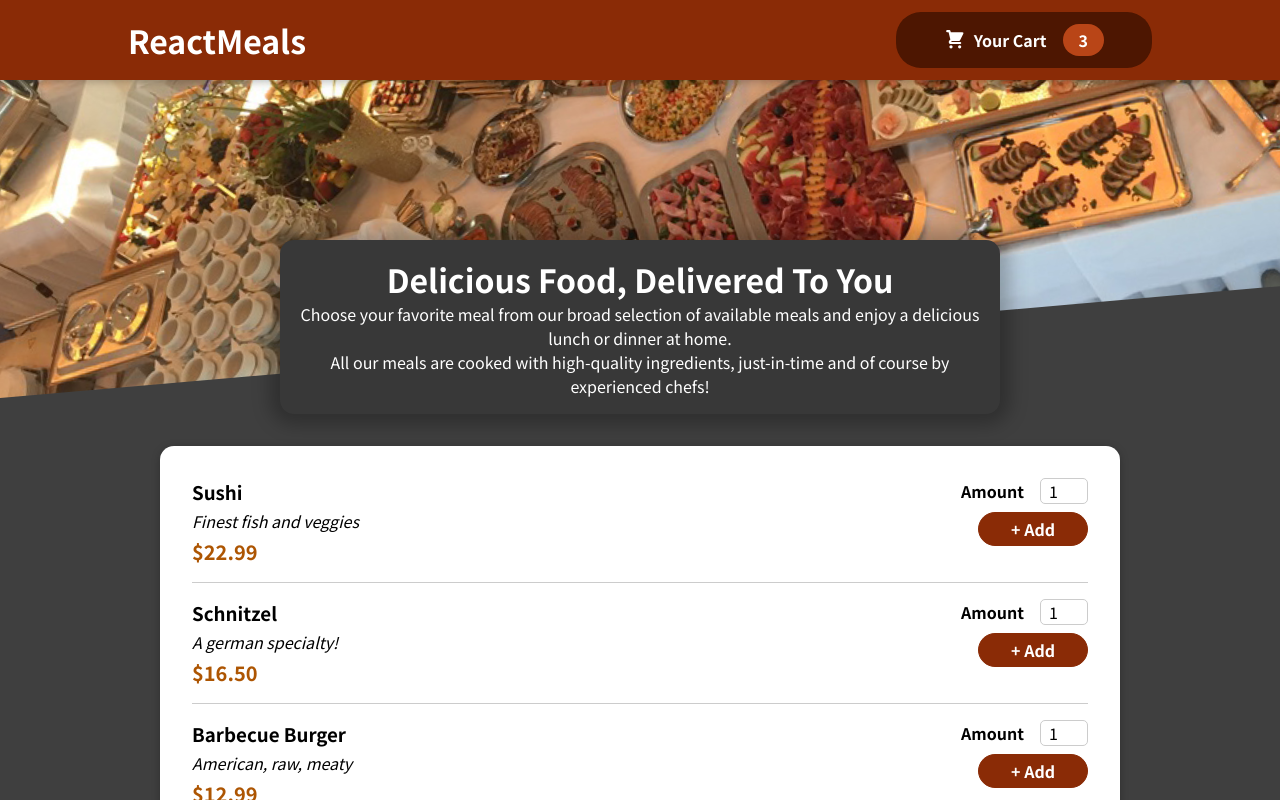
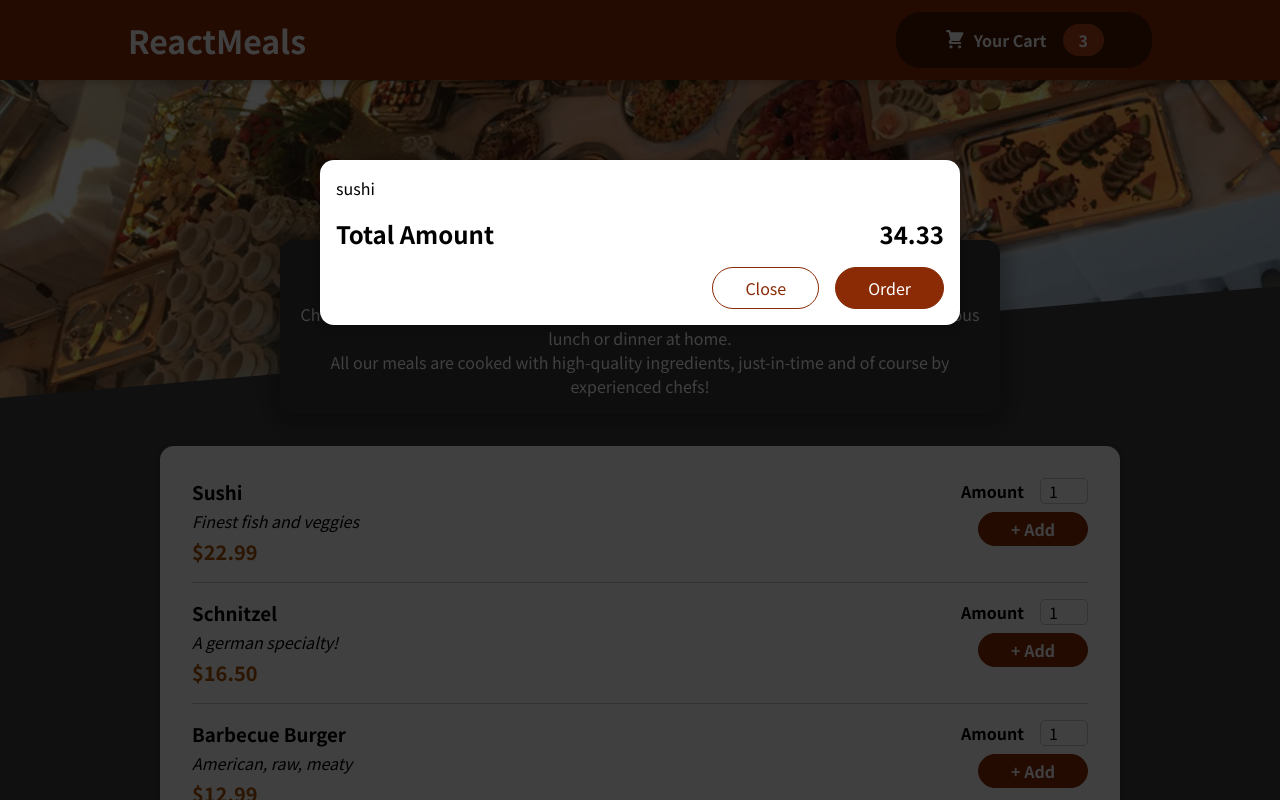
Before and after one commit to RushikeshGandhmal/Food-Order-App, a React (Create React App) app: page / in a window 1280 px wide. Shown: the top 800 px of the page. Built offline with nearby package versions, Linux system fonts and the light colour scheme.

Commit message:
added Modal, Backdrop, and ModalOverlay component

```diff
--- a/public/index.html
+++ b/public/index.html
@@ -28,6 +28,7 @@
   </head>
   <body>
     <noscript>You need to enable JavaScript to run this app.</noscript>
+    <div id="overlays"></div>
     <div id="root"></div>
     <!--
       This HTML file is a template.
--- a/src/App.js
+++ b/src/App.js
@@ -2,10 +2,12 @@
 import "./App.css";
 import Header from "./components/Layout/Header";
 import Meals from "./components/Meals/Meals";
+import Cart from "./components/Cart/Cart";
 
 const App = () => {
   return (
     <Fragment>
+      <Cart />
       <Header />
       <main>
         <Meals />
--- a/src/components/Cart/Cart.js
+++ b/src/components/Cart/Cart.js
@@ -1,8 +1,9 @@
+import Modal from "../UI/Modal";
 import classes from "./Cart.module.css";
 
-const Cart = () => {
+const Cart = (props) => {
   const cartItems = (
-    <ul>
+    <ul className={classes["cart-items"]}>
       {[{ id: "c1", name: "sushi", amount: 2, price: 12.99 }].map((item) => (
         <li>{item.name}</li>
       ))}
@@ -10,17 +11,17 @@
   );
 
   return (
-    <div>
+    <Modal>
       {cartItems}
       <div className={classes.total}>
         <span>Total Amount</span>
         <span>34.33</span>
       </div>
       <div className={classes.actions}>
-        <button className={classes["button-alt"]}>Close</button>
-        <button className={classes.button}>Oder</button>
+        <button className={classes["button--alt"]}>Close</button>
+        <button className={classes.button}>Order</button>
       </div>
-    </div>
+    </Modal>
   );
 };
 
--- /dev/null
+++ b/src/components/UI/Modal.js
@@ -0,0 +1,31 @@
+import { Fragment } from "react";
+import ReactDOM from "react-dom";
+import classes from "./Modal.module.css";
+
+const Backdrop = (props) => {
+  return <div className={classes.backdrop} />;
+};
+
+const ModalOverlay = (props) => {
+  return (
+    <div className={classes.modal}>
+      <div className={classes.content}>{props.children}</div>
+    </div>
+  );
+};
+
+const portalElement = document.getElementById("overlays");
+
+const Modal = (props) => {
+  return (
+    <Fragment>
+      {ReactDOM.createPortal(<Backdrop />, portalElement)}
+      {ReactDOM.createPortal(
+        <ModalOverlay>{props.children}</ModalOverlay>,
+        portalElement
+      )}
+    </Fragment>
+  );
+};
+
+export default Modal;
--- /dev/null
+++ b/src/components/UI/Modal.module.css
@@ -0,0 +1,40 @@
+.backdrop {
+  position: fixed;
+  top: 0;
+  left: 0;
+  width: 100%;
+  height: 100vh;
+  z-index: 20;
+  background-color: rgba(0, 0, 0, 0.75);
+}
+
+.modal {
+  position: fixed;
+  top: 20vh;
+  left: 5%;
+  width: 90%;
+  background-color: white;
+  padding: 1rem;
+  border-radius: 14px;
+  box-shadow: 0 2px 8px rgba(0, 0, 0, 0.25);
+  z-index: 30;
+  animation: slide-down 300ms ease-out forwards;
+}
+
+@media (min-width: 768px) {
+  .modal {
+    width: 40rem;
+    left: calc(50% - 20rem);
+  }
+}
+
+@keyframes slide-down {
+  from {
+    opacity: 0;
+    transform: translateY(-3rem);
+  }
+  to {
+    opacity: 1;
+    transform: translateY(0);
+  }
+}
```
